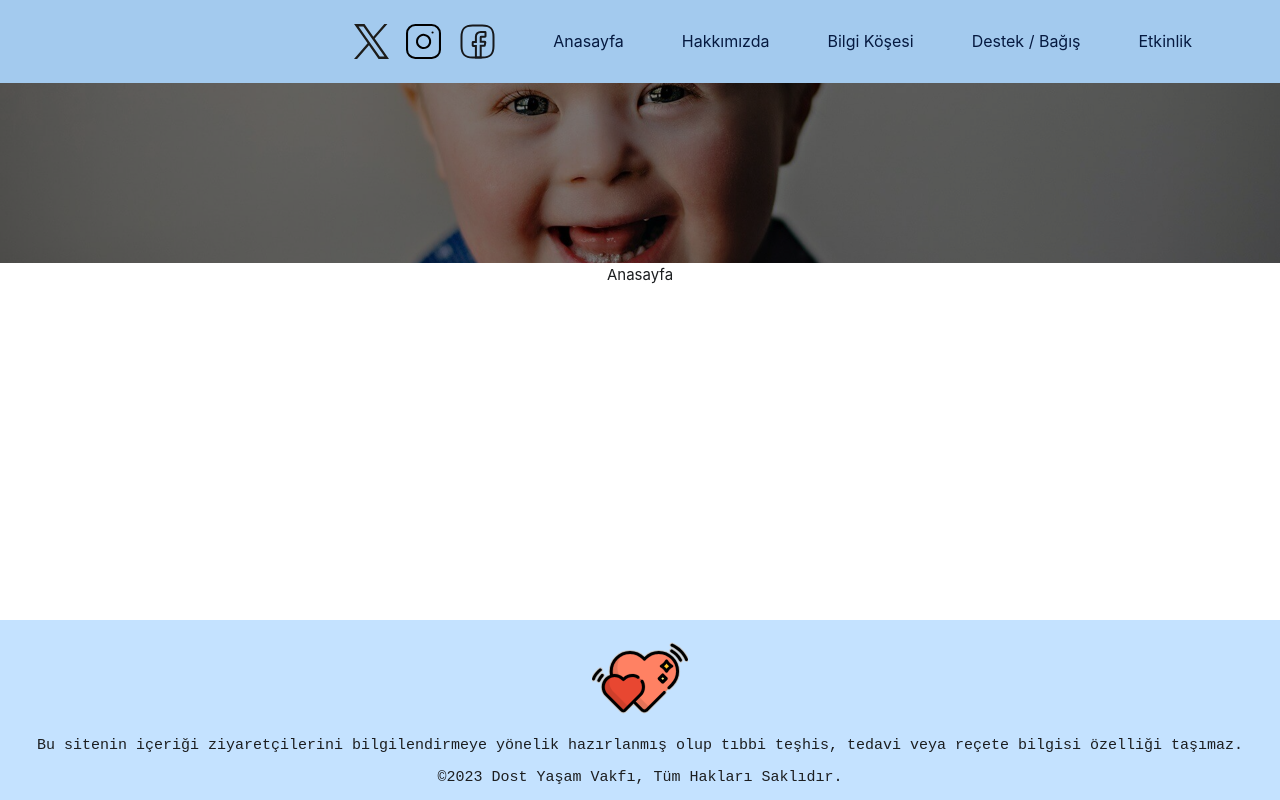
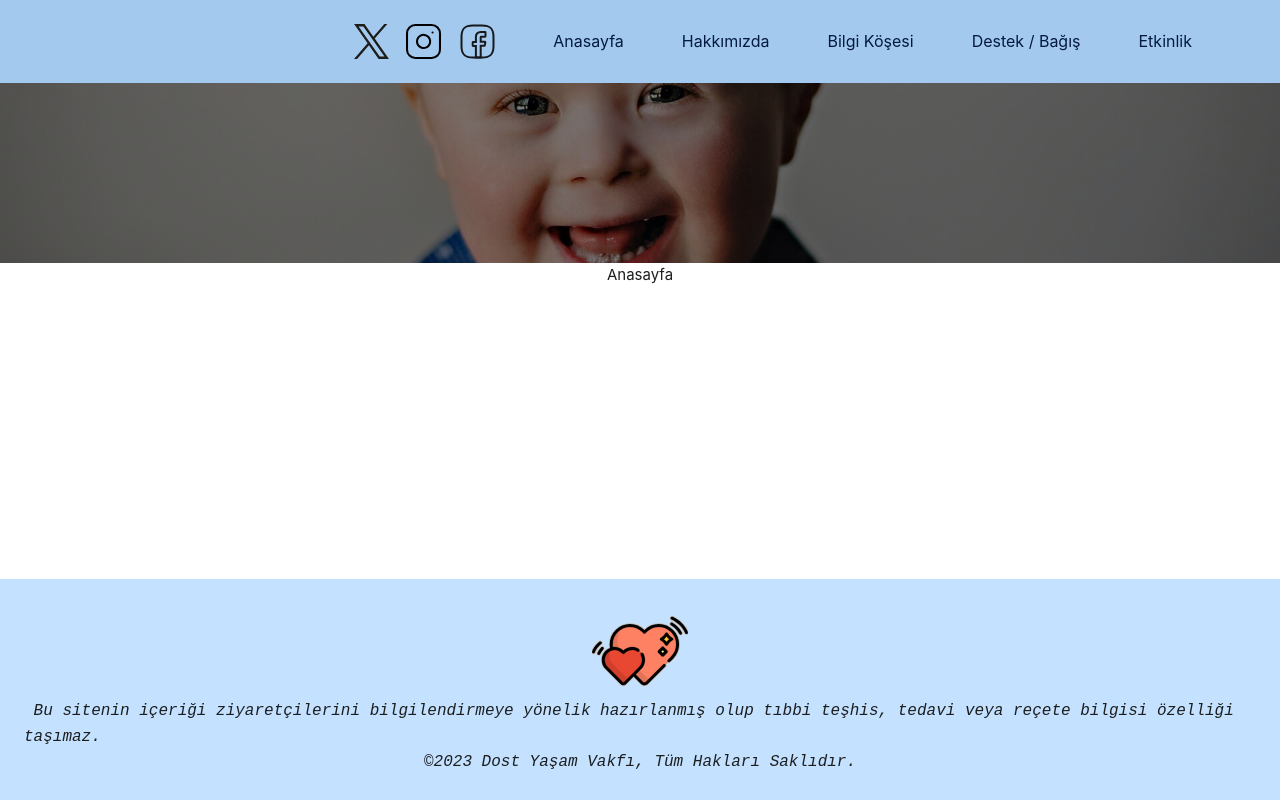
Before and after one commit to sametbirol/dost-yasam-vakfi, a Vue app: page /hakkimizda in a window 1280 px wide. Built offline with nearby package versions, Linux system fonts and the light colour scheme; a web font is replaced by a local one.

Commit message:
text fixed

```diff
--- a/src/layouts/Footer.vue
+++ b/src/layouts/Footer.vue
@@ -1,35 +1,20 @@
 <template>
-  <div id="footer">
-      <img class="icon" src="../assets/media/heart.svg" height="96" width="96">
-      <p>
-        Bu sitenin içeriği ziyaretçilerini bilgilendirmeye
-        yönelik hazırlanmış olup tıbbi teşhis, tedavi veya reçete bilgisi özelliği taşımaz.
-      </p>
-      <div>
-        ©2023 Dost Yaşam Vakfı, Tüm Hakları Saklıdır.
-      </div>
-
+  <div class="wrapper">
+    <img src="../assets/media/heart.svg" height="96" width="96">
+    <p class="footer">
+      Bu sitenin içeriği ziyaretçilerini bilgilendirmeye
+      yönelik hazırlanmış olup tıbbi teşhis, tedavi veya reçete bilgisi özelliği taşımaz.
+    </p>
+    <div class="footer">
+      ©2023 Dost Yaşam Vakfı, Tüm Hakları Saklıdır.
+    </div>
   </div>
 </template>
 <script setup>
 </script>
 <style scoped>
-.icon {
-  color: #ffffff;
-}
-
-.icon:hover {
-  color: #000000;
-}
-
-#footer {
-  width: 100%;
+.wrapper {
   background-color: var(--blue-lighten-1);
-  display: flex;
-  align-items: center;
-  flex-direction: column;
   font-family: 'Spline Sans Mono', monospace;
-  gap:8px;
-  padding: 10px;
 }
 </style>
```
